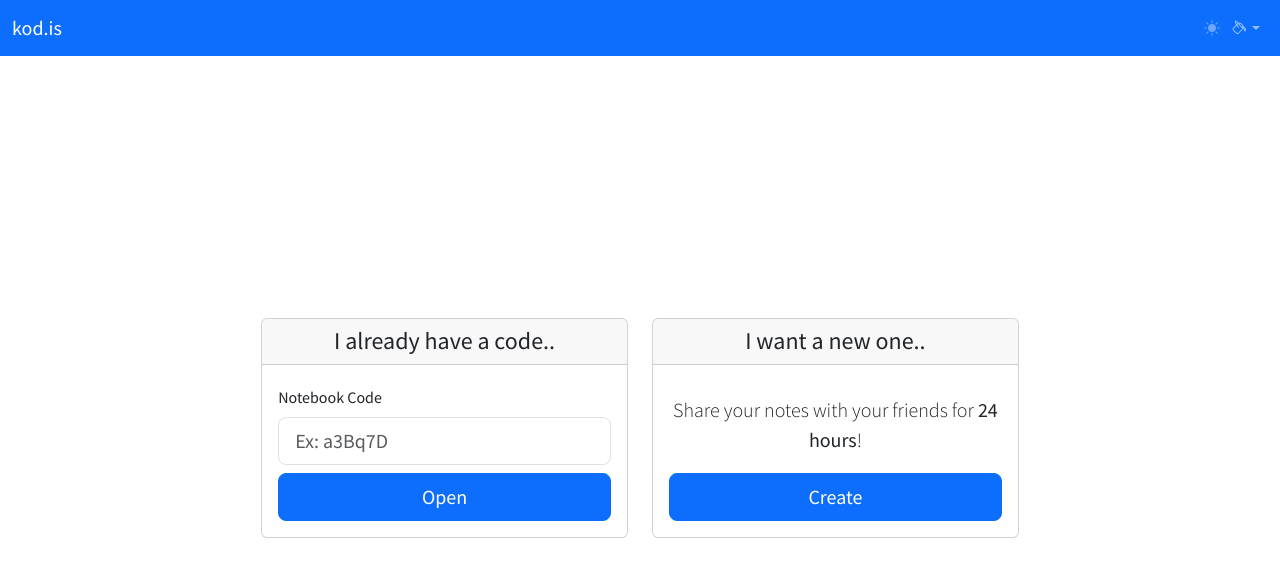
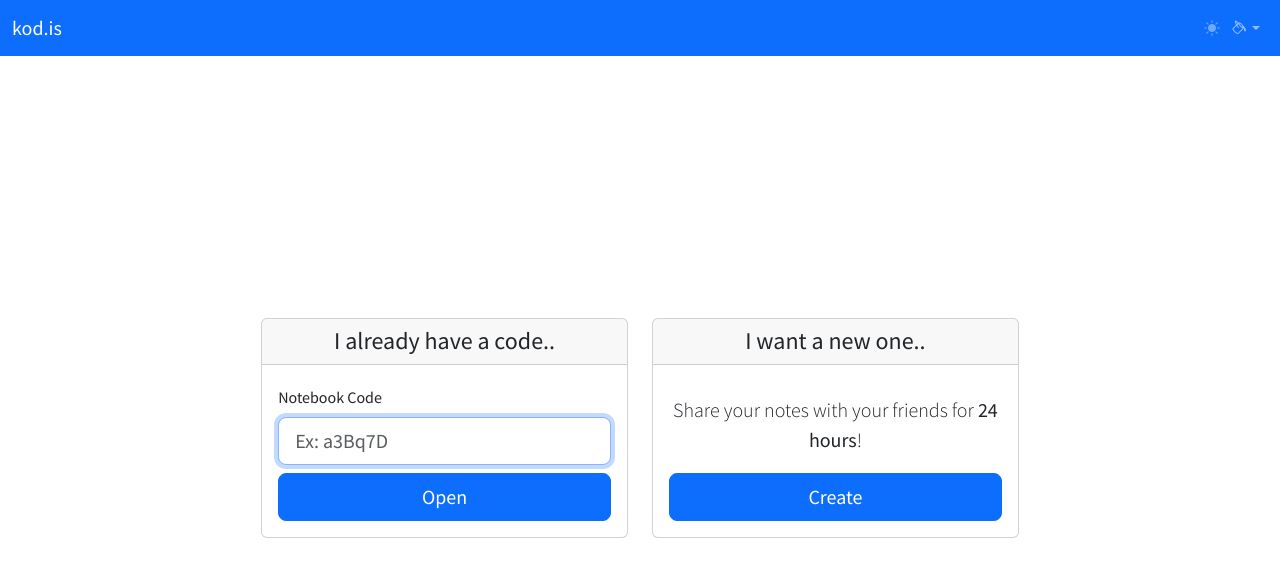
Before and after one commit to yigith/kodis, a React (Vite) app: page / in a window 1280 px wide. Shown: the top 576 px of the page. Built offline with nearby package versions, Linux system fonts and the light colour scheme.

Commit message:
back to main page

```diff
--- a/src/App.jsx
+++ b/src/App.jsx
@@ -25,6 +25,12 @@ function App() {
   const [notebookCode, setNotebookCode] = useState(slug);
   const is = (mode) => appMode === mode;
 
+  // back button case
+  if (!slug && !is(AppModes.StartScreen)) {
+    setAppMode(AppModes.StartScreen);
+    return null;
+  }
+
   const handleNotebookCodeSubmit = (code) => {
     setNotebookCode(code);
     setAppMode(AppModes.Loading);
@@ -44,7 +50,6 @@ function App() {
 
   return (
     <div className='App'>
-
       <Navbar className='bg-primary' data-bs-theme="dark">
         <Container fluid="xxl">
           <NavbarBrand />
--- a/src/pages/StartScreen/StartScreen.jsx
+++ b/src/pages/StartScreen/StartScreen.jsx
@@ -23,7 +23,7 @@ function StartScreen({onNotebookCodeSubmit, onCreateSubmit}) {
           <StartScreenCard headerTitle='I already have a code..' buttonText='Open' onSubmit={handleCodeSubmit}>
             <Form.Group>
               <Form.Label>Notebook Code</Form.Label>
-              <Form.Control size="lg" type="text" placeholder="Ex: a3Bq7D" value={notebookCode} onChange={e => setNotebookCode(e.target.value)} required />
+              <Form.Control autoFocus size="lg" type="text" placeholder="Ex: a3Bq7D" value={notebookCode} onChange={e => setNotebookCode(e.target.value)} required />
             </Form.Group>
           </StartScreenCard>
         </Col>
```
